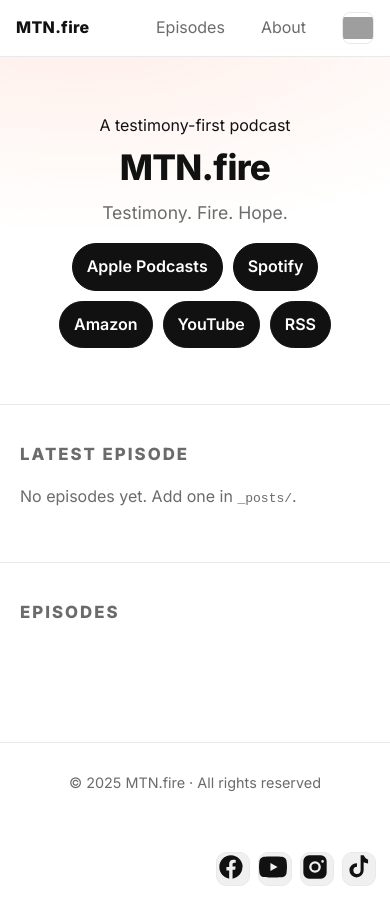
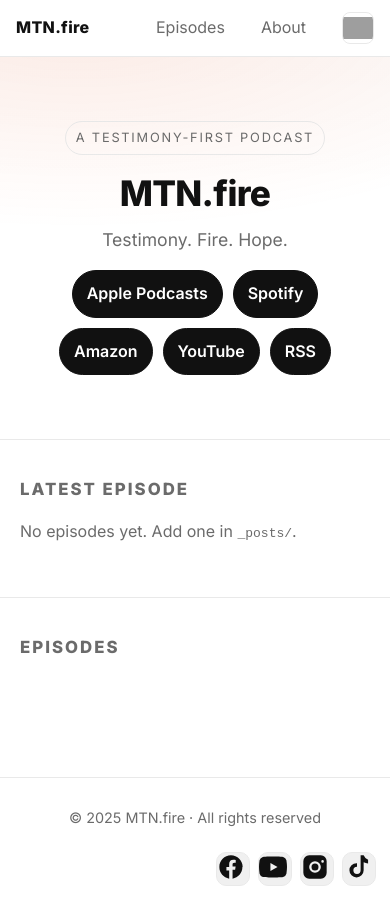
Before and after one commit to mtnfire/mtnfire.org, a Jekyll site: the page built from index.html, in a window 390 px wide. Built offline with Jekyll 4.4.1, drawn with Linux system fonts in a browser that asks for light colours; grey boxes are pictures that could not be loaded.

Commit message:
Update main.css

```diff
--- a/assets/css/main.css
+++ b/assets/css/main.css
@@ -349,3 +349,66 @@
   z-index:1000; box-shadow:0 6px 16px rgba(0,0,0,.08);
   outline:none;
 }
+
+/* --- Hero Pro --- */
+.hero-pro{
+  position: relative;
+  padding: clamp(64px,10vw,120px) 0;
+  border-bottom: 1px solid var(--rule);
+  overflow: hidden;
+}
+.hero-pro::before{
+  content:"";
+  position:absolute; inset:-20%;
+  background:
+    radial-gradient(600px 220px at 20% -10%, rgba(255,90,31,.12), transparent 60%),
+    radial-gradient(520px 220px at 80% -10%, rgba(0,0,0,.06), transparent 60%),
+    linear-gradient(180deg, rgba(0,0,0,.02), transparent 40%);
+  pointer-events:none;
+}
+.hero-wrap{
+  display:grid; grid-template-columns: 1.2fr 1fr;
+  align-items:center; gap: clamp(20px,4vw,40px);
+}
+.eyebrow{
+  display:inline-block; font-size:.8rem; letter-spacing:.14em; text-transform:uppercase;
+  color:var(--muted); border:1px solid var(--rule); padding:6px 10px; border-radius:999px; margin-bottom:10px;
+}
+.hero-cta{ margin-top:12px; display:flex; align-items:center; gap:10px; flex-wrap:wrap }
+.hero-meta{ font-size:.9rem }
+
+.hero-right{ display:flex; justify-content:center }
+.hero-card{
+  position:relative; display:block; border:1px solid var(--rule);
+  border-radius:16px; overflow:hidden;
+  box-shadow:0 24px 50px rgba(0,0,0,.12);
+  transition: transform .2s ease, box-shadow .2s ease;
+}
+.hero-card img{
+  display:block; width:min(440px, 90vw); height:auto;
+  aspect-ratio:16/9; object-fit:cover;
+}
+.hero-card-badge{
+  position:absolute; left:12px; top:12px;
+  font-size:.75rem; padding:6px 10px; border-radius:999px;
+  background: rgba(255,255,255,.9); color: var(--fg); border:1px solid var(--rule);
+}
+@media (prefers-color-scheme: dark){
+  .hero-card-badge{ background: rgba(15,16,16,.7); }
+}
+.hero-card-play{
+  position:absolute; inset:0; display:grid; place-items:center;
+  font-size:42px; color: rgba(255,255,255,.98);
+  text-shadow:0 10px 24px rgba(0,0,0,.35);
+  opacity:0; transform:translateY(6px);
+  transition: opacity .2s ease, transform .2s ease;
+}
+.hero-card:hover{ transform: translateY(-3px); box-shadow:0 30px 60px rgba(0,0,0,.16) }
+.hero-card:hover .hero-card-play{ opacity:.95; transform:none }
+
+@media (max-width: 900px){
+  .hero-wrap{ grid-template-columns:1fr; text-align:center }
+  .hero-left .subs{ justify-content:center }
+  .hero-cta{ justify-content:center }
+  .hero-right{ order:-1 }
+}
```
